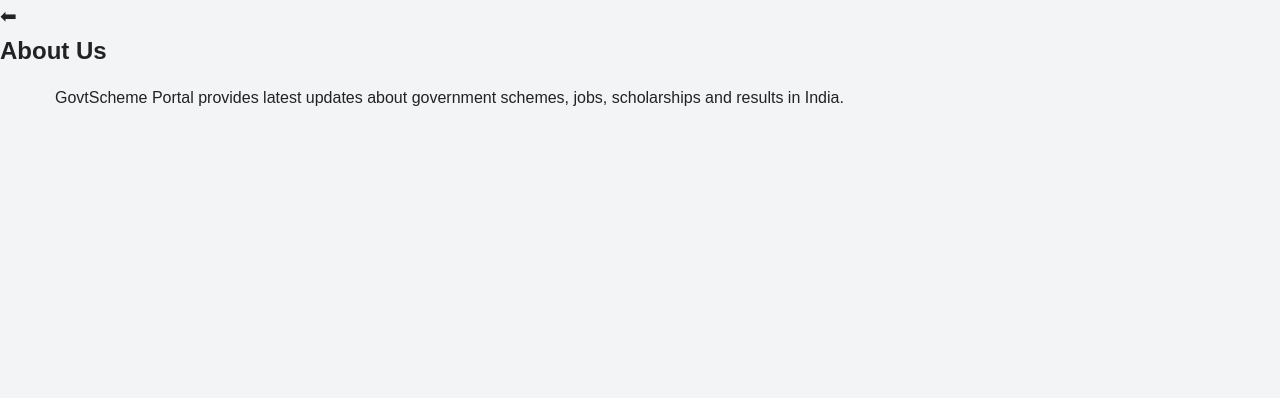
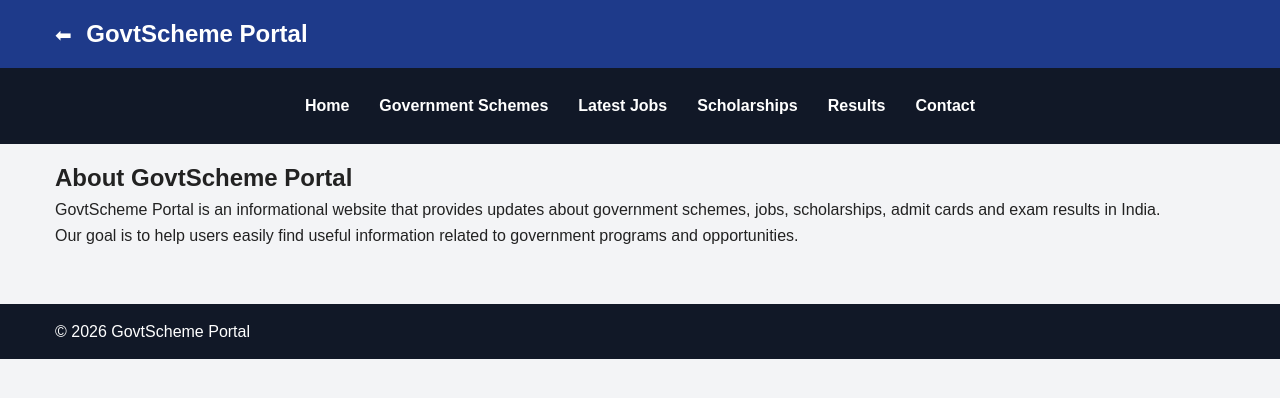
Before and after one commit to creatorhub/govtscheme, a plain HTML site: page about.html in a window 1280 px wide. Drawn offline with Linux system fonts and the light colour scheme.

Commit message:
Update about.html

```diff
--- a/about.html
+++ b/about.html
@@ -1,9 +1,12 @@
 <!DOCTYPE html>
-<html>
+<html lang="en">
 
 <head>
 
-<title>About</title>
+<meta charset="UTF-8">
+<meta name="viewport" content="width=device-width, initial-scale=1.0">
+
+<title>About Us | GovtScheme Portal</title>
 
 <link rel="stylesheet" href="css/style.css">
 
@@ -11,23 +14,61 @@
 
 <body>
 
-<header>
+<header class="top-header">
 
+<div class="container header-flex">
+
+<div>
 <span class="back-arrow" id="backBtn">⬅</span>
+<span class="logo">GovtScheme Portal</span>
+</div>
 
-<div class="logo">About Us</div>
+</div>
 
 </header>
 
-<div class="container">
+<nav class="main-nav">
+
+<ul class="container">
+
+<li><a href="index.html">Home</a></li>
+<li><a href="schemes.html">Government Schemes</a></li>
+<li><a href="jobs.html">Latest Jobs</a></li>
+<li><a href="scholarships.html">Scholarships</a></li>
+<li><a href="results.html">Results</a></li>
+<li><a href="contact.html">Contact</a></li>
+
+</ul>
+
+</nav>
+
+<main class="container">
+
+<h2>About GovtScheme Portal</h2>
 
 <p>
 
-GovtScheme Portal provides latest updates about government schemes, jobs, scholarships and results in India.
+GovtScheme Portal is an informational website that provides updates about government schemes, jobs, scholarships, admit cards and exam results in India.
 
 </p>
 
+<p>
+
+Our goal is to help users easily find useful information related to government programs and opportunities.
+
+</p>
+
+</main>
+
+<footer class="footer">
+
+<div class="container">
+
+<p>© 2026 GovtScheme Portal</p>
+
 </div>
+
+</footer>
 
 <script src="js/script.js"></script>
 
```
